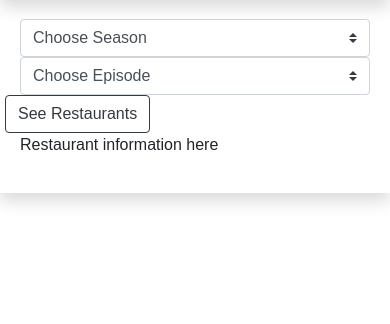
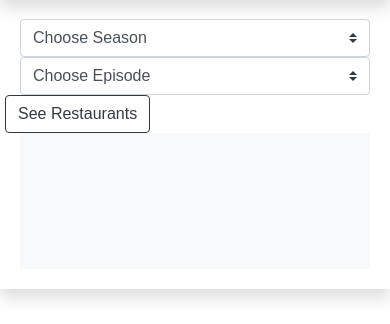
Before and after one commit to corkyw10/as_served_on_screen, a Symfony app: template templates/seasonlist.html.twig in a window 390 px wide. Shown: the part 520-844 px from the top of the page. Run offline with Twig, Linux system fonts and the light colour scheme; the template is opened without the code that fills it, so the values that code supplies are empty; some libraries are stand-ins or nearby versions; some web fonts are replaced.

Commit message:
Ajax call populates restaurant list for each episode

```diff
--- a/templates/seasonlist.html.twig
+++ b/templates/seasonlist.html.twig
@@ -5,17 +5,17 @@
 {% block content %}
 
     <div class="container shadow">
-        <div class="row">
+      	<div class="row">
             <div class="col-md-4">
                 <img src="{{ asset('assets/images/'~tvShow.imageUrl) }}" class="img-fluid shadow" alt="Responsive image">
-            </div>
+          	</div>
             <div class="tvShow-content col-md-6">
                 <p>{{ tvShow.description }}</p>
             </div>
         </div>
     </div>
 
-    <div class="container restaurants shadow">
+    <div class="container shadow">
         <div class="row">
             <div class="col-md-4">
             <select class="custom-select">
@@ -34,9 +34,11 @@
             </div>
             <button type="button" class="btn btn-outline-dark get-restaurants" id="">See Restaurants</button>
         </div>
-        <div class="row">
-            <div class="col-md-8">
-                <p id="test">Restaurant information here</p>
+        <div class="album py-5 bg-light">
+            <div class="container">
+                <div class="row restaurants">
+
+                </div>
             </div>
         </div>
     </div>
@@ -72,7 +74,7 @@
         $(document).on('click', '.episode-selector', function() {
             /* Changes id of See Restaurants button to appropriate Episode Id
             to send to server for restaurant list population */
-            var episodeId = $(this).attr('value');
+          	    var episodeId = $(this).attr('value');
             $('.get-restaurants').attr('id', episodeId);
         });
 
@@ -85,11 +87,20 @@
                 })
             .done(function(data) {
                 for (var i = 0; i < data['result'].length; i++) {
-                    var restaurantName = [data['result'][i]['name']]);
-                    var restaurantId = [data['result'][i]['id']]);
-                    var restaurantImageUrl = [data['result'][i]['imageUrl']]);
-                    var episodeId = [data['result'][i]['episodeId']]);
-
+                    var restaurantName = data['result'][i]['name'];
+                    var restaurantId = data['result'][i]['id'];
+                    var restaurantImageUrl = data['result'][i]['imageUrl'];
+                    var episodeId = data['result'][i]['episodeId'];
+                    $('.restaurants').append('<div class="col-md-4">' +
+                                            '<div class="card mb-4 shadow-sm">' +
+                                            '<div class="card-img" ' +
+                                            'style="background-image: ' +
+                                            'url(\'../assets/images/' + restaurantImageUrl + '\');">' +
+                                            '</div>' +
+                                            '<div class="card-body">'+
+                                            '<a class="card-link" href="#">' +
+                                            '<h2 class="card-text">' + restaurantName + '</h2>' +
+                                            '</a></div></div></div>');
                 }
             })
         })
```
